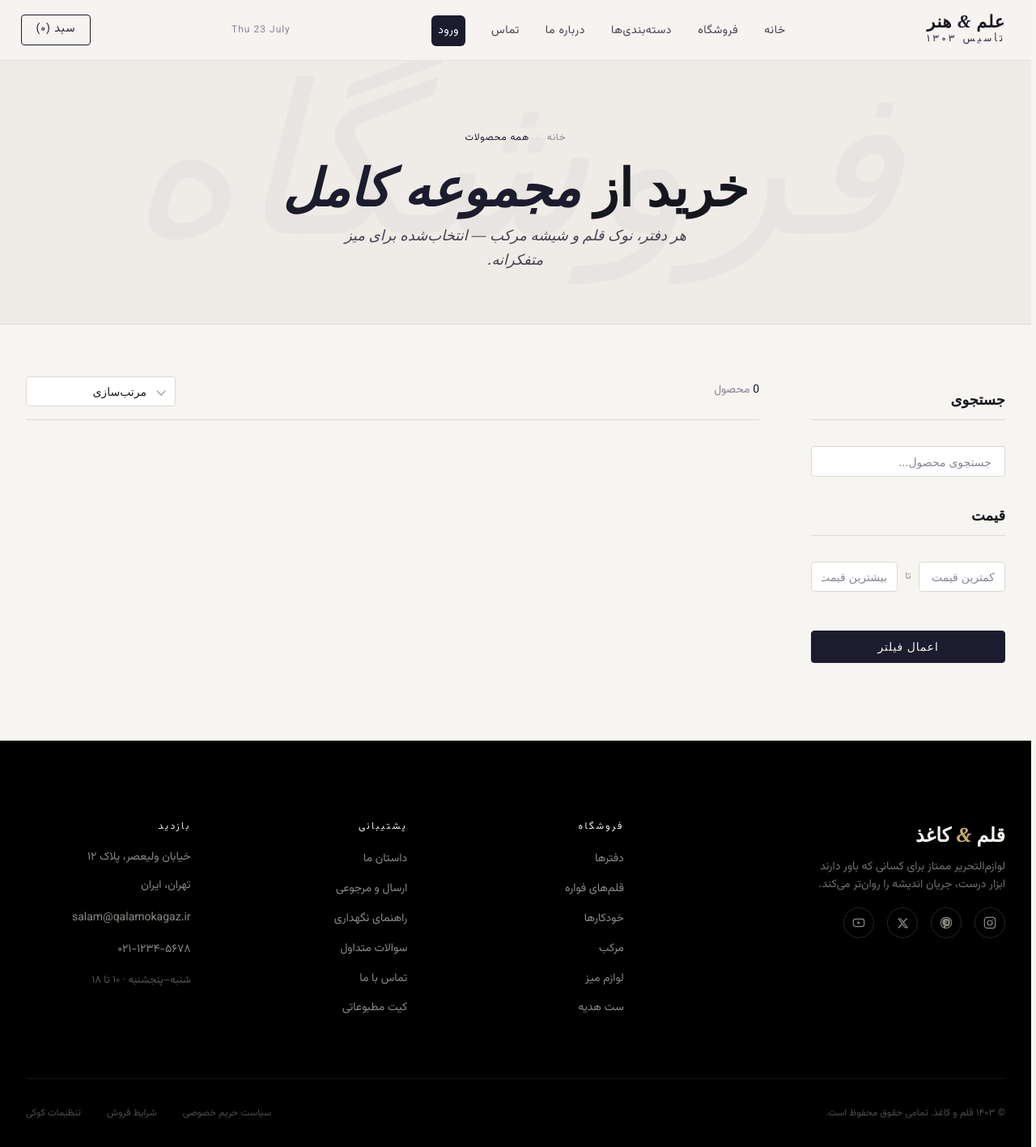
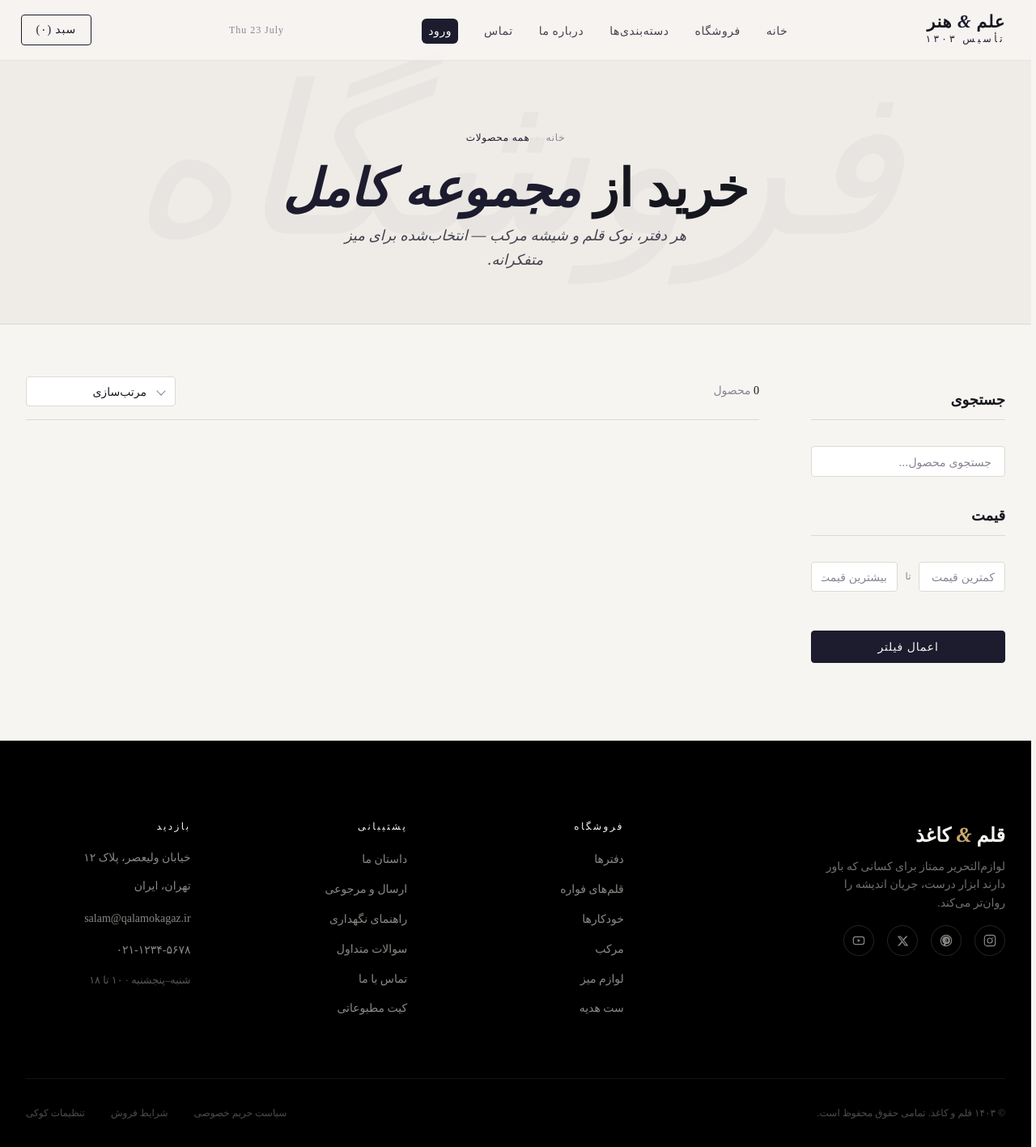
Before and after one commit to Komeil-Ahankoobi/Elm-Va-Honar, a Django app: page /shop/ in a window 1280 px wide. Shown: the whole page at 81% size. Run offline with Django 5.2, Linux system fonts and the light colour scheme; data that the repository does not hold is empty.

Commit message:
fixed bug in css

```diff
--- a/core/static/css/login.css
+++ b/core/static/css/login.css
@@ -1,4 +1,3 @@
-@import url("fonts.css");
 
 :root {
     --clr-base: #f7f5f2;
@@ -60,7 +59,7 @@ html {
 }
 
 body {
-    font-family: "Vazirmatn", sans-serif;
+
     font-weight: var(--fw-light);
     font-size: var(--fs-base);
     color: var(--clr-text);
--- a/core/static/css/product-detail.css
+++ b/core/static/css/product-detail.css
@@ -1,4 +1,3 @@
-@import url("fonts.css");
 
 :root {
     --clr-base: #f7f5f2;
@@ -60,7 +59,6 @@ html {
 }
 
 body {
-    font-family: "Vazirmatn", sans-serif;
     font-weight: var(--fw-light);
     font-size: var(--fs-base);
     color: var(--clr-text);
--- a/core/static/css/shop.css
+++ b/core/static/css/shop.css
@@ -1,4 +1,3 @@
-@import url("fonts.css");
 
 :root {
     --clr-base: #f7f5f2;
@@ -61,7 +60,6 @@ html {
 }
 
 body {
-    font-family: "Vazirmatn", sans-serif;
     font-weight: var(--fw-light);
     font-size: var(--fs-base);
     color: var(--clr-text);
--- a/core/static/css/signup.css
+++ b/core/static/css/signup.css
@@ -1,4 +1,3 @@
-@import url("fonts.css");
 
 :root {
     --clr-base: #f7f5f2;
@@ -54,7 +53,7 @@ html {
 }
 
 body {
-    font-family: "Vazirmatn", sans-serif;
+
     font-weight: var(--fw-light);
     font-size: var(--fs-base);
     color: var(--clr-text);
--- a/core/static/css/theme.css
+++ b/core/static/css/theme.css
@@ -1,4 +1,3 @@
-@import url("fonts.css");
 
 html {
     transition:
@@ -21,7 +20,6 @@ button {
         color 250ms ease,
         border-color 250ms ease,
         box-shadow 250ms ease;
-    font-family: "Vazirmatn", sans-serif;
 }
 
 /* ============================================================
```
